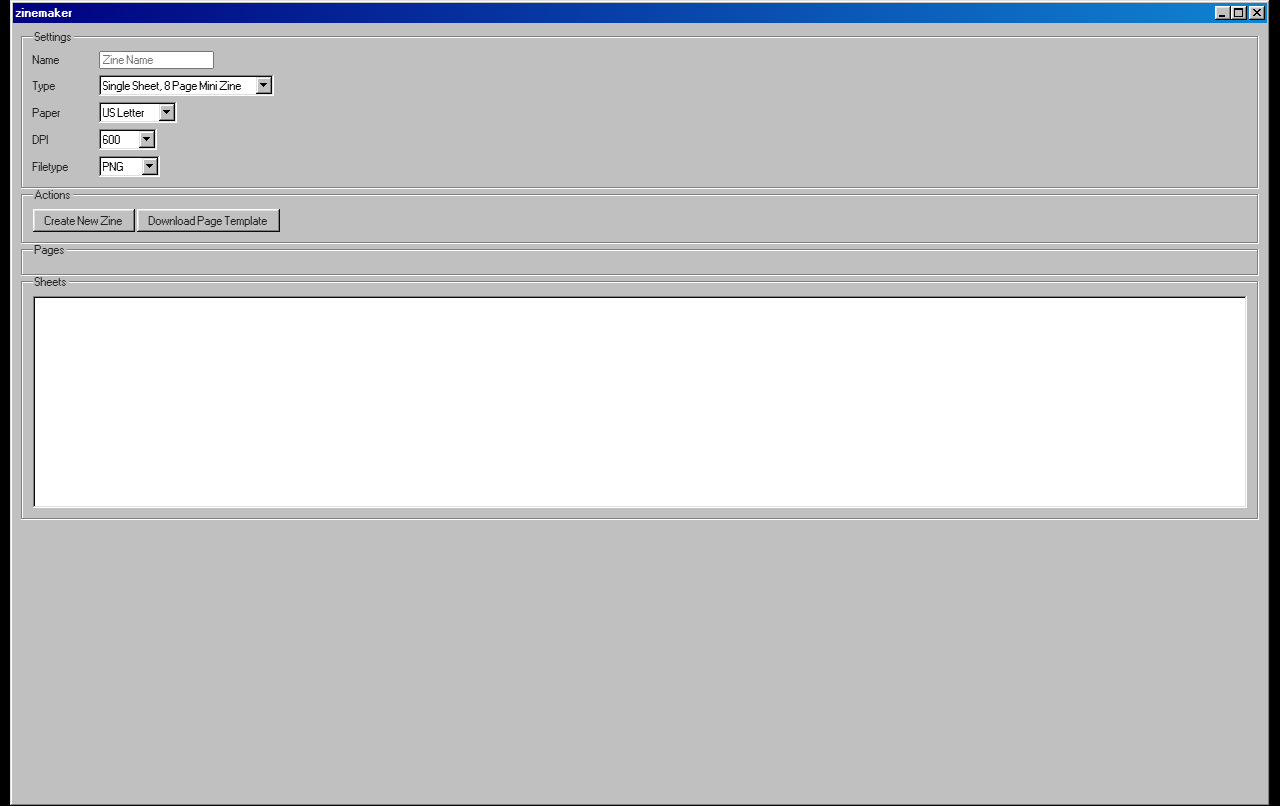
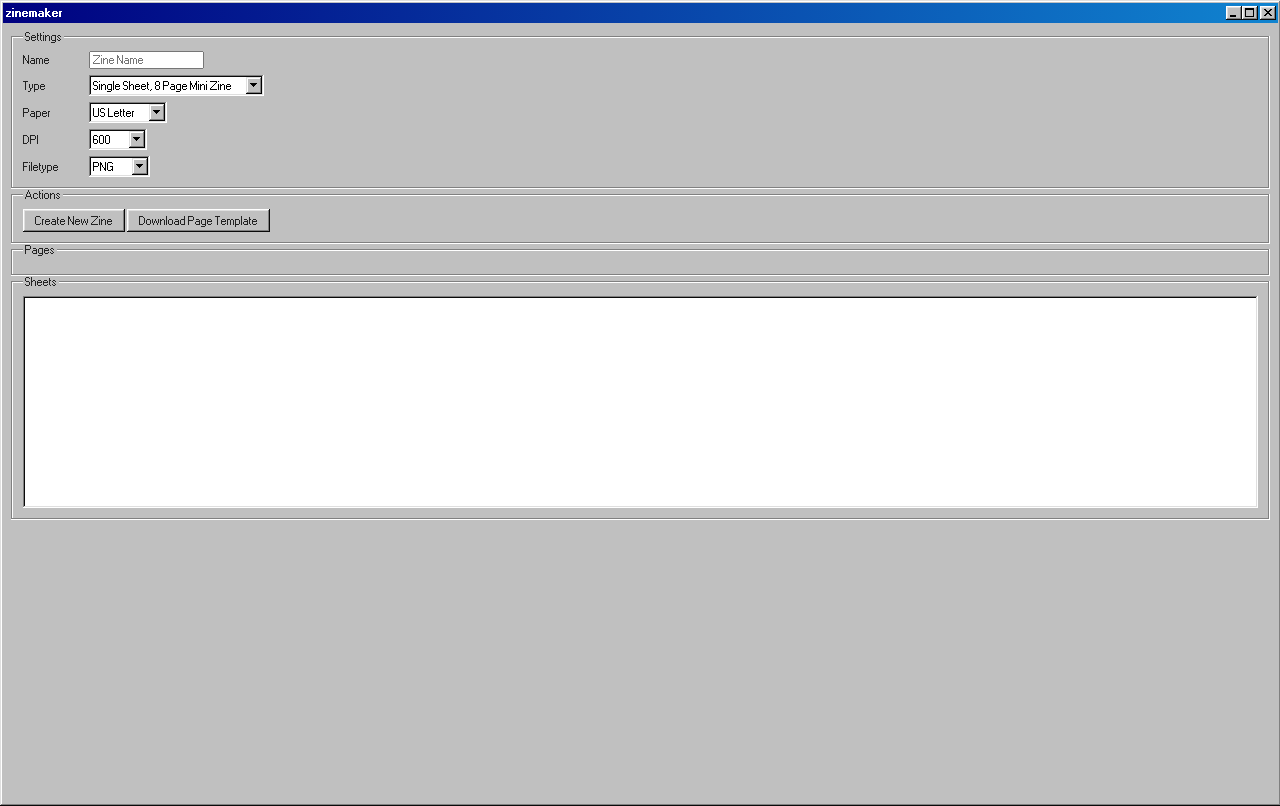
Before and after one commit to sixteenmillimeter/zinemaker, a plain HTML site: page index.html in a window 1280 px wide. Drawn offline with nearby package versions, Linux system fonts and the light colour scheme.

Commit message:
Properly size window with calc() functions in the styles. Need to offset a % or vw/vh with px.

```diff
--- a/zine.css
+++ b/zine.css
@@ -6,13 +6,20 @@ html,body{
 }
 #zinemaker {
 	position:relative;
-	width: 98%;
+	width: -moz-calc(100vw - 5px);
+	width: -webkit-calc(100vw - 5px);
+	width: -o-calc(100vw - 5px);
+	width: calc(100vw - 5px);
     height: 100vh;
     margin: 0 auto;
 }
 #zinemaker .window-wrapper{
 	overflow-y: scroll;
-	height: 98vh;
+	/* Firefox */
+	height: -moz-calc(100vh - 14px - 9px);
+	height: -webkit-calc(100vh - 14px - 9px);
+	height: -o-calc(100vh - 14px - 9px);
+	height: calc(100vh - 14px - 9px);
 }
 #zinemaker .overlay{
 	display: none;
```
